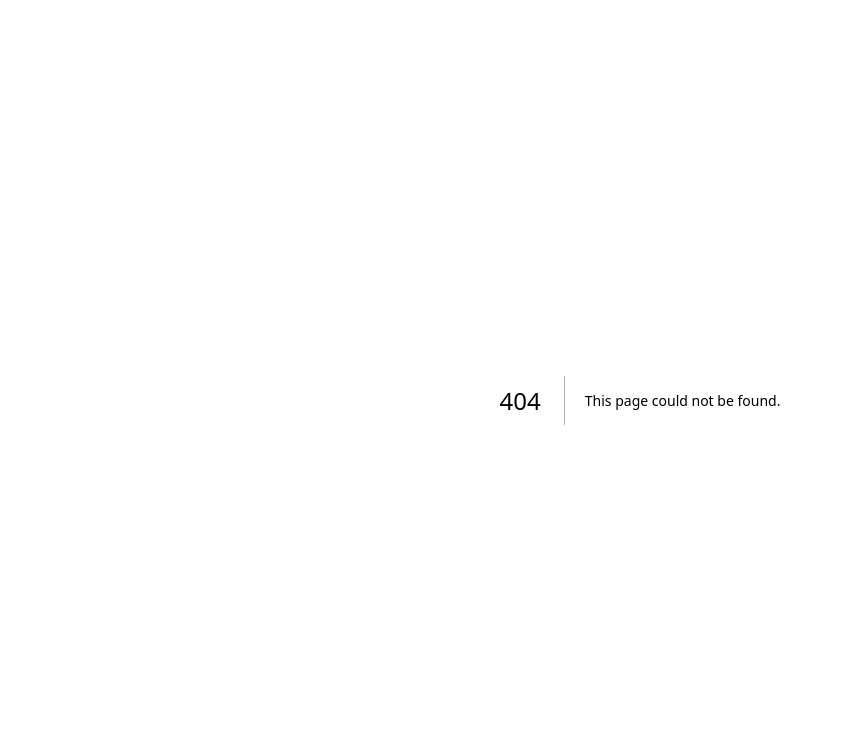
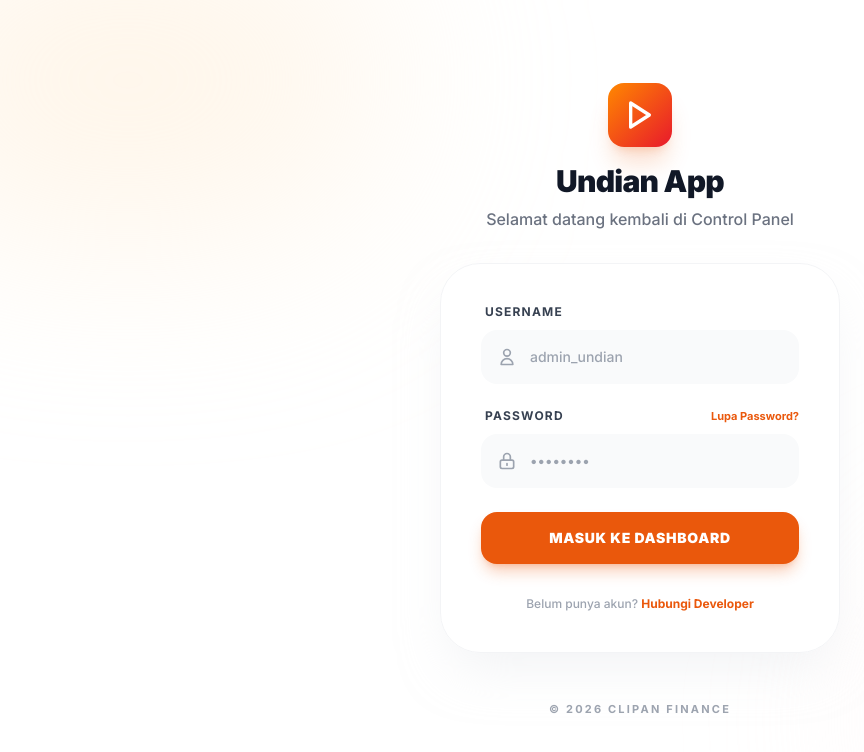
Before and after one commit to yogasara22/frontend-undian-app, a Next.js app: page /login in a window 1280 px wide. Before the commit this address had no page. Shown: the top 752 px of the page, without its empty margins (0-864 px from the left). Built offline with nearby package versions, Linux system fonts and the light colour scheme.

Commit message:
feat: add logout system and login page

```diff
--- a/app/dashboard/layout.tsx
+++ b/app/dashboard/layout.tsx
@@ -1,8 +1,8 @@
 'use client';
 
 import Link from 'next/link';
-import { usePathname } from 'next/navigation';
-import { useState } from 'react';
+import { usePathname, useRouter } from 'next/navigation';
+import { useState, useEffect } from 'react';
 
 const navItems = [
   {
@@ -59,8 +59,22 @@ const navItems = [
 
 export default function DashboardLayout({ children }: { children: React.ReactNode }) {
   const pathname = usePathname();
+  const router = useRouter();
   const [sidebarOpen, setSidebarOpen] = useState(true);
   const [mobileMenuOpen, setMobileMenuOpen] = useState(false);
+
+  // Simulated Auth Check
+  useEffect(() => {
+    const isLoggedIn = localStorage.getItem('isAdminLoggedIn');
+    if (!isLoggedIn && pathname.startsWith('/dashboard')) {
+      router.push('/login');
+    }
+  }, [pathname, router]);
+
+  const handleLogout = () => {
+    localStorage.removeItem('isAdminLoggedIn');
+    router.push('/login');
+  };
 
   return (
     <div className="flex h-screen bg-gray-50 overflow-hidden text-gray-900">
@@ -143,8 +157,8 @@ export default function DashboardLayout({ children }: { children: React.ReactNod
           })}
         </nav>
 
-        {/* Footer link ke public screen */}
-        <div className="p-4 border-t border-gray-100">
+        {/* Footer links */}
+        <div className="p-4 border-t border-gray-100 space-y-1">
           <Link
             href="/"
             className="flex items-center gap-3 px-3 py-2.5 rounded-lg text-gray-500 hover:text-orange-600 hover:bg-orange-50 transition-all duration-200 group font-medium"
@@ -155,6 +169,16 @@ export default function DashboardLayout({ children }: { children: React.ReactNod
             </svg>
             {(sidebarOpen || mobileMenuOpen) && <span className="text-sm">Buka Layar Undian</span>}
           </Link>
+
+          <button
+            onClick={handleLogout}
+            className="w-full flex items-center gap-3 px-3 py-2.5 rounded-lg text-gray-500 hover:text-red-600 hover:bg-red-50 transition-all duration-200 group font-medium"
+          >
+            <svg className="w-5 h-5 flex-shrink-0 text-gray-400 group-hover:text-red-500 transition-colors" fill="none" viewBox="0 0 24 24" stroke="currentColor">
+              <path strokeLinecap="round" strokeLinejoin="round" strokeWidth={2} d="M17 16l4-4m0 0l-4-4m4 4H7m6 4v1a3 3 0 01-3 3H6a3 3 0 01-3-3V7a3 3 0 013-3h4a3 3 0 013 3v1" />
+            </svg>
+            {(sidebarOpen || mobileMenuOpen) && <span className="text-sm text-left">Keluar</span>}
+          </button>
         </div>
       </aside>
 
--- /dev/null
+++ b/app/login/page.tsx
@@ -0,0 +1,118 @@
+'use client';
+
+import { useState } from 'react';
+import { useRouter } from 'next/navigation';
+import Link from 'next/link';
+
+export default function LoginPage() {
+  const [username, setUsername] = useState('');
+  const [password, setPassword] = useState('');
+  const [isLoading, setIsLoading] = useState(false);
+  const router = useRouter();
+
+  const handleLogin = async (e: React.FormEvent) => {
+    e.preventDefault();
+    setIsLoading(true);
+
+    // Simulate API delay
+    await new Promise(r => setTimeout(r, 1000));
+
+    // Simulated auth success
+    localStorage.setItem('isAdminLoggedIn', 'true');
+    router.push('/dashboard');
+    setIsLoading(false);
+  };
+
+  return (
+    <div className="min-h-screen w-full flex items-center justify-center relative overflow-hidden bg-white">
+      {/* Decorative Gradients */}
+      <div className="absolute top-[-10%] left-[-10%] w-[40%] h-[40%] bg-orange-100/50 rounded-full blur-[100px]" />
+      <div className="absolute bottom-[-10%] right-[-10%] w-[40%] h-[40%] bg-red-50/50 rounded-full blur-[100px]" />
+
+      <div className="w-full max-w-md px-6 relative z-10">
+        {/* Logo Section */}
+        <div className="flex flex-col items-center mb-8">
+          <div className="w-16 h-16 rounded-2xl flex items-center justify-center mb-4 shadow-xl shadow-orange-600/20" style={{ background: 'linear-gradient(135deg, #ff8800, #e8192c)' }}>
+            <svg className="w-8 h-8 text-white" fill="none" viewBox="0 0 24 24" stroke="currentColor">
+              <path strokeLinecap="round" strokeLinejoin="round" strokeWidth={2.5} d="M5 3l14 9-14 9V3z" />
+            </svg>
+          </div>
+          <h1 className="text-3xl font-black text-gray-900 tracking-tight">Undian App</h1>
+          <p className="text-gray-500 mt-2 font-medium">Selamat datang kembali di Control Panel</p>
+        </div>
+
+        {/* Login Card */}
+        <div className="bg-white/80 backdrop-blur-xl border border-gray-100 rounded-[2.5rem] p-8 md:p-10 shadow-2xl shadow-gray-200/50">
+          <form onSubmit={handleLogin} className="space-y-6">
+            <div>
+              <label className="block text-gray-700 text-xs font-bold uppercase tracking-widest mb-2.5 ml-1">Username</label>
+              <div className="relative group">
+                <div className="absolute left-4 top-1/2 -translate-y-1/2 text-gray-400 group-focus-within:text-orange-500 transition-colors">
+                  <svg className="w-5 h-5" fill="none" viewBox="0 0 24 24" stroke="currentColor">
+                    <path strokeLinecap="round" strokeLinejoin="round" strokeWidth={2} d="M16 7a4 4 0 11-8 0 4 4 0 018 0zM12 14a7 7 0 00-7 7h14a7 7 0 00-7-7z" />
+                  </svg>
+                </div>
+                <input
+                  type="text"
+                  required
+                  value={username}
+                  onChange={(e) => setUsername(e.target.value)}
+                  placeholder="admin_undian"
+                  className="w-full pl-12 pr-4 py-4 rounded-2xl bg-gray-50 border border-transparent focus:bg-white focus:border-orange-500 focus:ring-4 focus:ring-orange-500/10 transition-all text-sm font-medium outline-none text-gray-900"
+                />
+              </div>
+            </div>
+
+            <div>
+              <div className="flex items-center justify-between mb-2.5 ml-1">
+                <label className="block text-gray-700 text-xs font-bold uppercase tracking-widest">Password</label>
+                <button type="button" className="text-orange-600 text-[11px] font-bold hover:underline">Lupa Password?</button>
+              </div>
+              <div className="relative group">
+                <div className="absolute left-4 top-1/2 -translate-y-1/2 text-gray-400 group-focus-within:text-orange-500 transition-colors">
+                  <svg className="w-5 h-5" fill="none" viewBox="0 0 24 24" stroke="currentColor">
+                    <path strokeLinecap="round" strokeLinejoin="round" strokeWidth={2} d="M12 15v2m-6 4h12a2 2 0 002-2v-6a2 2 0 00-2-2H6a2 2 0 00-2 2v6a2 2 0 002 2zm10-10V7a4 4 0 00-8 0v4h8z" />
+                  </svg>
+                </div>
+                <input
+                  type="password"
+                  required
+                  value={password}
+                  onChange={(e) => setPassword(e.target.value)}
+                  placeholder="••••••••"
+                  className="w-full pl-12 pr-4 py-4 rounded-2xl bg-gray-50 border border-transparent focus:bg-white focus:border-orange-500 focus:ring-4 focus:ring-orange-500/10 transition-all text-sm font-medium outline-none text-gray-900"
+                />
+              </div>
+            </div>
+
+            <button
+              type="submit"
+              disabled={isLoading}
+              className="w-full py-4 rounded-2xl bg-orange-600 hover:bg-orange-700 disabled:opacity-70 disabled:cursor-not-allowed text-white text-sm font-black tracking-wider shadow-lg shadow-orange-600/30 transition-all active:scale-[0.98] flex items-center justify-center gap-2"
+            >
+              {isLoading ? (
+                <>
+                  <svg className="w-5 h-5 animate-spin" fill="none" viewBox="0 0 24 24" stroke="currentColor">
+                    <path strokeLinecap="round" strokeLinejoin="round" strokeWidth={2} d="M4 4v5h.582m15.356 2A8.001 8.001 0 004.582 9m0 0H9m11 11v-5h-.581m0 0a8.003 8.003 0 01-15.357-2m15.357 2H15" />
+                  </svg>
+                  Masuk...
+                </>
+              ) : (
+                'MASUK KE DASHBOARD'
+              )}
+            </button>
+          </form>
+
+          <p className="text-center mt-8 text-xs text-gray-400 font-medium">
+            Belum punya akun? <span className="text-orange-600 font-bold cursor-pointer hover:underline">Hubungi Developer</span>
+          </p>
+        </div>
+
+        {/* Bottom Footer */}
+        <div className="mt-12 text-center">
+          <p className="text-gray-400 text-[11px] font-bold uppercase tracking-[0.2em]">© 2026 Clipan Finance</p>
+        </div>
+      </div>
+    </div>
+  );
+}
```
